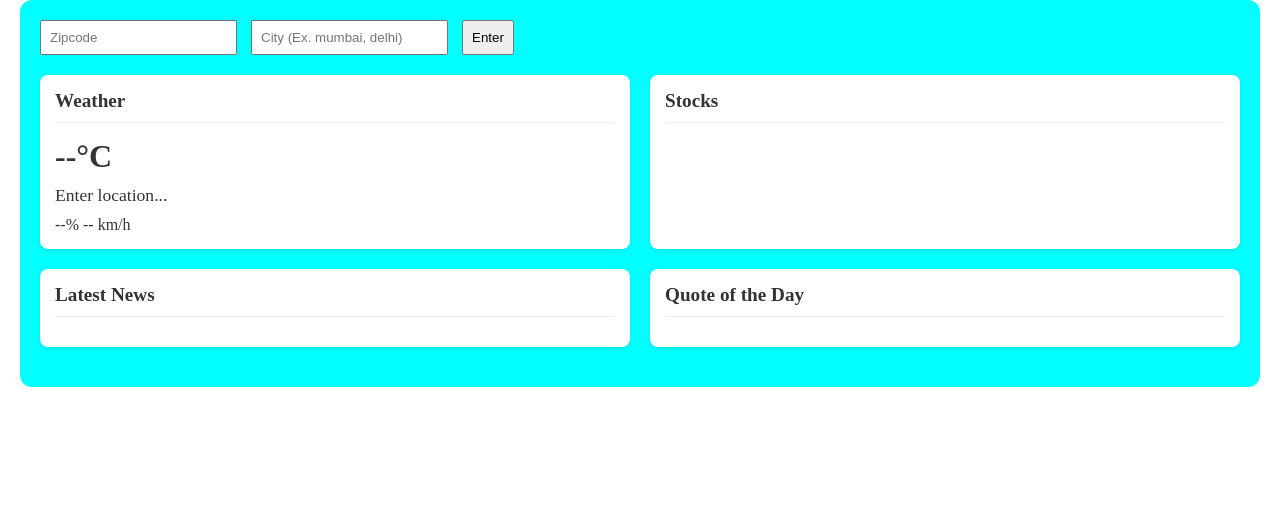
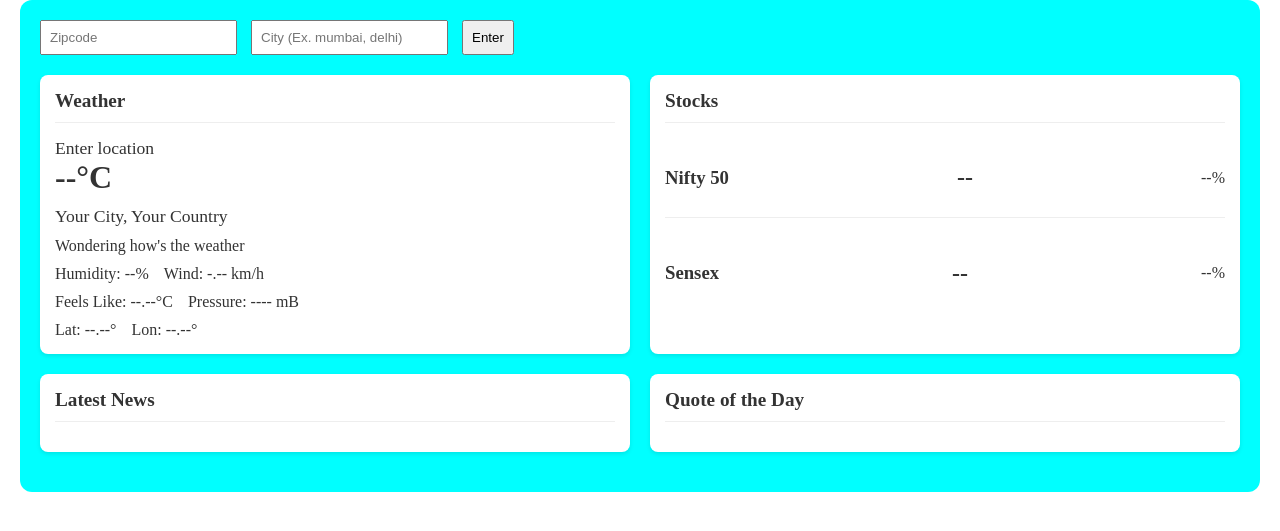
Before and after one commit to Parth-RK/weather_app, a Flask app: page / in a window 1280 px wide. Shown: the top 531 px of the page. Run offline with Flask 3, Linux system fonts and the light colour scheme.

Commit message:
added stock-market variables & placeholders

```diff
--- a/static/index.css
+++ b/static/index.css
@@ -54,6 +54,38 @@
     height: 100px;
 }
 
+.stocks-info {
+    display: flex;
+    flex-direction: column;
+    gap: 15px;
+}
+
+.stock-item {
+    display: flex;
+    justify-content: space-between;
+    align-items: center;
+    padding: 10px 0;
+    border-bottom: 1px solid #eee;
+}
+
+.stock-item:last-child {
+    border-bottom: none;
+}
+
+.stock-value {
+    font-size: 1.5rem;
+    font-weight: bold;
+}
+
+.stock-change.up {
+    color: #2ecc71; /* Green for up */
+}
+
+.stock-change.down {
+    color: #e74c3c; /* Red for down */
+}
+
+
 form {
     margin-bottom: 20px;
 }
--- /dev/null
+++ b/static/index.js
@@ -0,0 +1,10 @@
+document.addEventListener("DOMContentLoaded", function() {
+        const weatherContent = document.getElementById("weather-content");
+        const loading = document.getElementById("loading-weather");
+
+        if (weatherContent && loading) {
+            // Hide loading and display weather data
+            // loading.style.display = "none";
+            // weatherContent.style.display = "block";
+        }
+    });
--- a/templates/index.html
+++ b/templates/index.html
@@ -6,7 +6,6 @@
     <meta name="viewport" content="width=device-width, initial-scale=1.0">
     <title>Weather Dashboard</title>
     <link rel="stylesheet" href="../static/index.css">
-
 </head>
 
 <body>
@@ -23,12 +22,12 @@
                     <h2>Weather</h2>
                 </div>
                 <div class="widget-content">
+                    <div class="location">Enter location</div>
                     {% if weather %}
+                        <div id="weather-content" class="weather-info" style="display: none;">
                             <div class="weather-icon">
-                        <img src="http://openweathermap.org/img/wn/{{ weather.weather[0].icon }}@2x.png"
-                            alt="Weather Icon">
+                                <img src="http://openweathermap.org/img/wn/{{ weather.weather[0].icon }}@2x.png" alt="Weather Icon">
                             </div>
-                    <div class="weather-info">
                             <div class="temperature">{{ weather.main.temp }}°C</div>
                             <div class="location">{{ weather.name }}, {{ weather.sys.country }}</div>
                             <div class="description">{{ weather.weather[0].description.title() }}</div>
@@ -48,8 +47,20 @@
                     {% else %}
                         <div class="weather-info">
                             <div class="temperature">--°C</div>
-                        <div class="location">Enter location...</div>
-                        <div class="weather-details">--% -- km/h</div>
+                            <div class="location">Your City, Your Country</div>
+                            <div class="description">Wondering how's the weather</div>
+                            <div class="weather-details">
+                                <span>Humidity: --%</span>
+                                <span>Wind: -.-- km/h</span>
+                            </div>
+                            <div class="weather-details">
+                                <span>Feels Like: --.--°C</span>
+                                <span>Pressure: ---- mB</span>
+                            </div>
+                            <div class="weather-details">
+                                <span>Lat: --.--°</span>
+                                <span>Lon: --.--°</span>
+                            </div>
                         </div>
                     {% endif %}
                 </div>
@@ -60,9 +71,45 @@
                     <h2>Stocks</h2>
                 </div>
                 <div class="widget-content">
-                    <div class="stocks-list">
-                        <!-- Stocks content here -->
+                    {% if stocks %}
+                        <div class="stocks-info">
+                            <div class="stock-item">
+                                <h3>Nifty 50</h3>
+                                <div class="stock-value">{{ stocks.nifty50.value }}</div>
+                                <div class="stock-change">
+                                    <span class="{{ 'up' if stocks.nifty50.change >= 0 else 'down' }}">
+                                        {{ stocks.nifty50.change }}%
+                                    </span>
                                 </div>
+                            </div>
+                            <div class="stock-item">
+                                <h3>Sensex</h3>
+                                <div class="stock-value">{{ stocks.sensex.value }}</div>
+                                <div class="stock-change">
+                                    <span class="{{ 'up' if stocks.sensex.change >= 0 else 'down' }}">
+                                        {{ stocks.sensex.change }}%
+                                    </span>
+                                </div>
+                            </div>
+                        </div>
+                    {% else %}
+                        <div class="stocks-info">
+                            <div class="stock-item">
+                                <h3>Nifty 50</h3>
+                                <div class="stock-value">--</div>
+                                <div class="stock-change">
+                                    <span>--%</span>
+                                </div>
+                            </div>
+                            <div class="stock-item">
+                                <h3>Sensex</h3>
+                                <div class="stock-value">--</div>
+                                <div class="stock-change">
+                                    <span>--%</span>
+                                </div>
+                            </div>
+                        </div>
+                    {% endif %}
                 </div>
             </div>
         </div>
@@ -90,6 +137,8 @@
             </div>
         </div>
     </div>
+
+    <script src="../static/index.js"></script>
 </body>
 
 </html>
```
Lines whose indentation alone changed are shown as unchanged.
